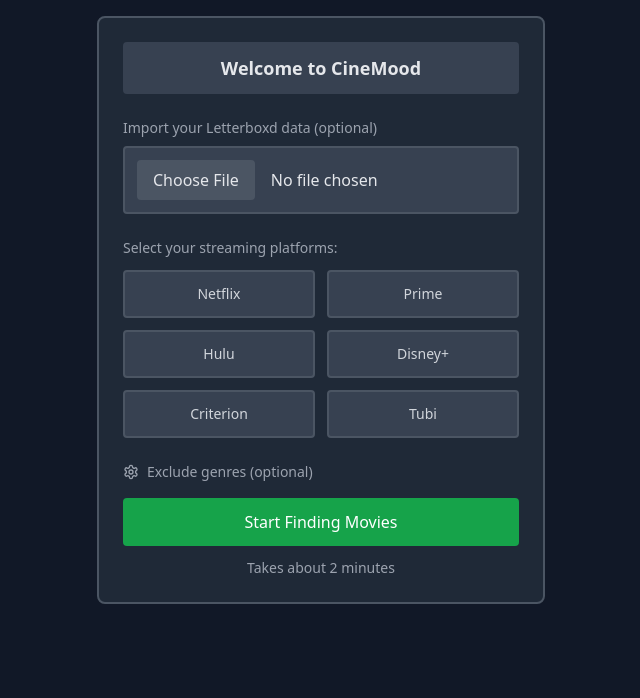
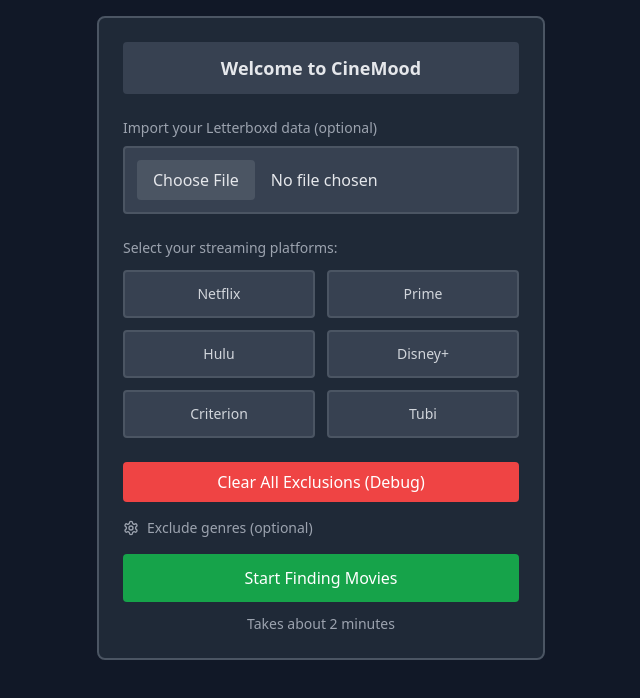
Before and after one commit to SirHansel/thecinemoodapp, a React (Create React App) app: page / in a window 1280 px wide. Shown: the top 698 px of the page, without its empty margins (319-959 px from the left). Built offline with nearby package versions, Linux system fonts and the light colour scheme.

Commit message:
Update App.js
1189 clear button to clear all genre exclusions

```diff
--- a/src/App.js
+++ b/src/App.js
@@ -1186,6 +1186,13 @@ if (currentScreen === 'setup') {
             ))}
           </div>
 
+<button
+  onClick={() => setUserPrefs(prev => ({...prev, excludedGenreIds: []}))}
+  className="w-full bg-red-500 hover:bg-red-600 text-white p-2 rounded mb-4"
+>
+  Clear All Exclusions (Debug)
+</button>
+
 {/* Expandable genre exclusions */}
 <div className="mb-4">
   <button
```
